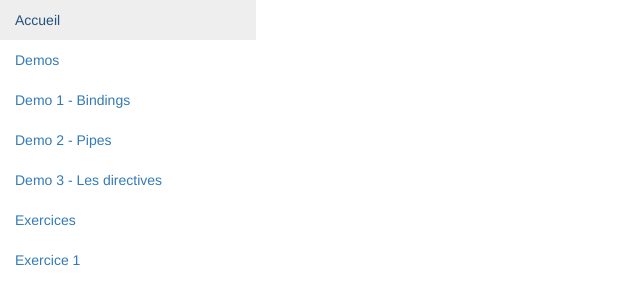
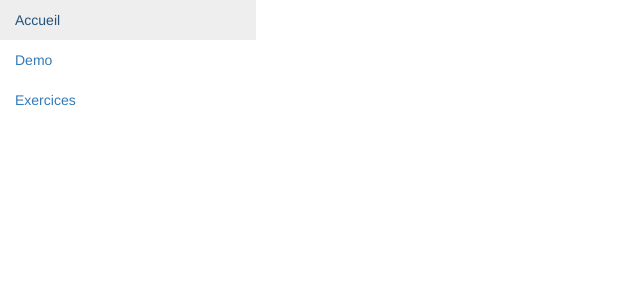
Before and after one commit to thomas-ayissi/tf-angular-php-bf, an Angular app: page / in a window 1280 px wide. Shown: the top 304 px of the page, without its empty margins (0-640 px from the left). Built offline with nearby package versions, Linux system fonts and the light colour scheme.

Commit message:
exo navbar

```diff
--- /dev/null
+++ b/src/app/models/link.ts
@@ -0,0 +1,6 @@
+export class Link {
+    title! : string;
+    url? : string;
+    children? : Link[] //Array<Link>
+    isVisible? : boolean
+}
--- a/src/app/nav/nav.component.html
+++ b/src/app/nav/nav.component.html
@@ -1,4 +1,4 @@
-<nav>
+<!-- <nav>
   <ul class="nav flex-column">
     <li class="nav-item">
       <a class="nav-link active" routerLink="/">Accueil</a>
@@ -21,4 +21,17 @@
     </li>
 
   </ul>
+</nav> -->
+
+<nav>
+  <ul class="nav flex-column">
+    <li *ngFor="let link of links; let i = index" class="nav-item" (click)="toggleChildren(i)">
+      <a class="nav-link active" routerLink="{{link.url}}">{{link.title}}</a>
+      <ul *ngIf="link.isVisible && link.children" class="nav submenu">
+        <li *ngFor="let child of link.children" class="nav-item">
+          <a class="nav-link active" routerLink="{{child.url}}">{{child.title}}</a>
+        </li>
+      </ul>
+    </li>
+  </ul>
 </nav>
--- a/src/app/nav/nav.component.scss
+++ b/src/app/nav/nav.component.scss
@@ -0,0 +1,3 @@
+.submenu {
+    margin-left: 8%;
+}
--- a/src/app/nav/nav.component.ts
+++ b/src/app/nav/nav.component.ts
@@ -1,4 +1,5 @@
 import { Component, OnInit } from '@angular/core';
+import { Link } from '../models/link';
 
 @Component({
   selector: 'app-nav',
@@ -7,9 +8,25 @@ import { Component, OnInit } from '@angular/core';
 })
 export class NavComponent implements OnInit {
 
+  //ou links = Link[]
+  links : Array<Link> = [
+    { title : "Accueil", url : "/"},
+    { title : "Demo", url : "/demo", children : [
+      { title : "Demo 1 - Bindings", url : "/demo/demo1" },
+      { title : "Demo 2 - Pipes", url : "/demo/demo2"},
+      { title : "Demo 3 - Les directives", url : "/demo/demo3"}
+    ]},
+    { title : "Exercices", url : "/exercice", children : [
+      { title : "Exercice 1 - Le Timer", url : "/exercice/exo1"}
+    ]}
+  ];
+
   constructor() { }
 
   ngOnInit(): void {
   }
 
+  toggleChildren(indice : number) : void{
+    this.links[indice].isVisible = !this.links[indice].isVisible;
+  }
 }
```
